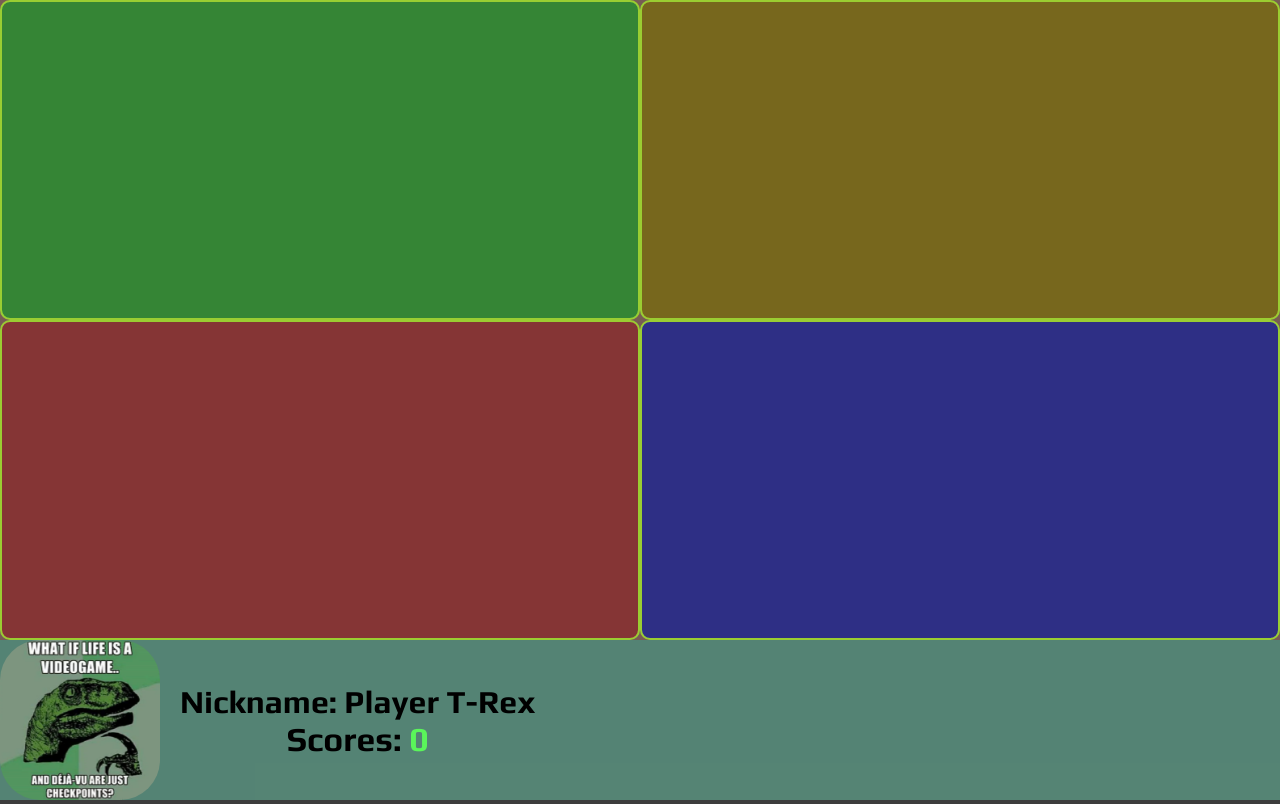
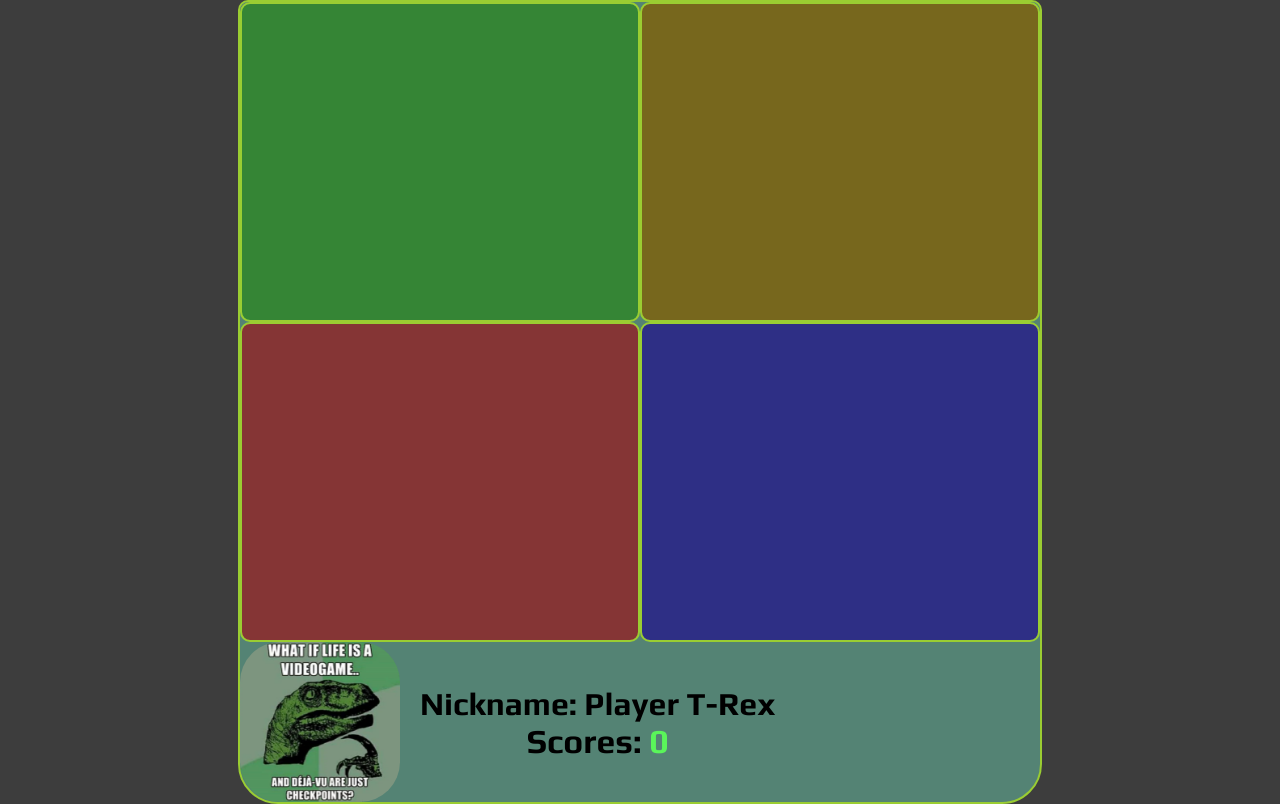
Before and after one commit to Ricardo-Costa/genius, a React (Create React App) app: page / in a window 1280 px wide. Built offline with nearby package versions, Linux system fonts and the light colour scheme.

Commit message:
chore: improve styles

```diff
--- a/src/assets/styles.scss
+++ b/src/assets/styles.scss
@@ -1,4 +1,6 @@
 @import url('https://fonts.googleapis.com/css2?family=Play:wght@700&display=swap');
+
+$defaultBorderRadius: 40px;
 
 html, body {
   margin: 0;
@@ -8,14 +10,18 @@ html, body {
   overflow: hidden !important;
 }
 div#main {
+  margin: auto;
   background-color: rgba(109, 202, 171, 0.5);
+  height: 100vh;
+  width: 100vh;
+  border: 2px solid yellowgreen;
+  border-radius: 10px 10px $defaultBorderRadius $defaultBorderRadius;
 }
 div#header {
   display: flex;
   justify-content: space-around;
   height: 80vh;
-  width: 100vw;
-  background-color: rgba(165, 42, 42, 0.425);
+  width: 100%;
   flex-wrap: wrap;
 }
 div.block {
@@ -23,8 +29,7 @@ div.block {
   cursor: pointer;
   border-radius: 10px;
   display: flex;
-  width: 50vw;
-  // flex-grow: 1;
+  width: 50%;
   border: 2px solid yellowgreen;
   background-color: rgba(255, 255, 0, 0.39);
   box-shadow: inset 0px 2000px 0px rgba(0, 0, 0, 0.24);
@@ -59,7 +64,7 @@ div#footer {
 
     img {
       height: 100%;
-      border-radius: 40px;
+      border-radius: $defaultBorderRadius;
     }
   }
 
```
